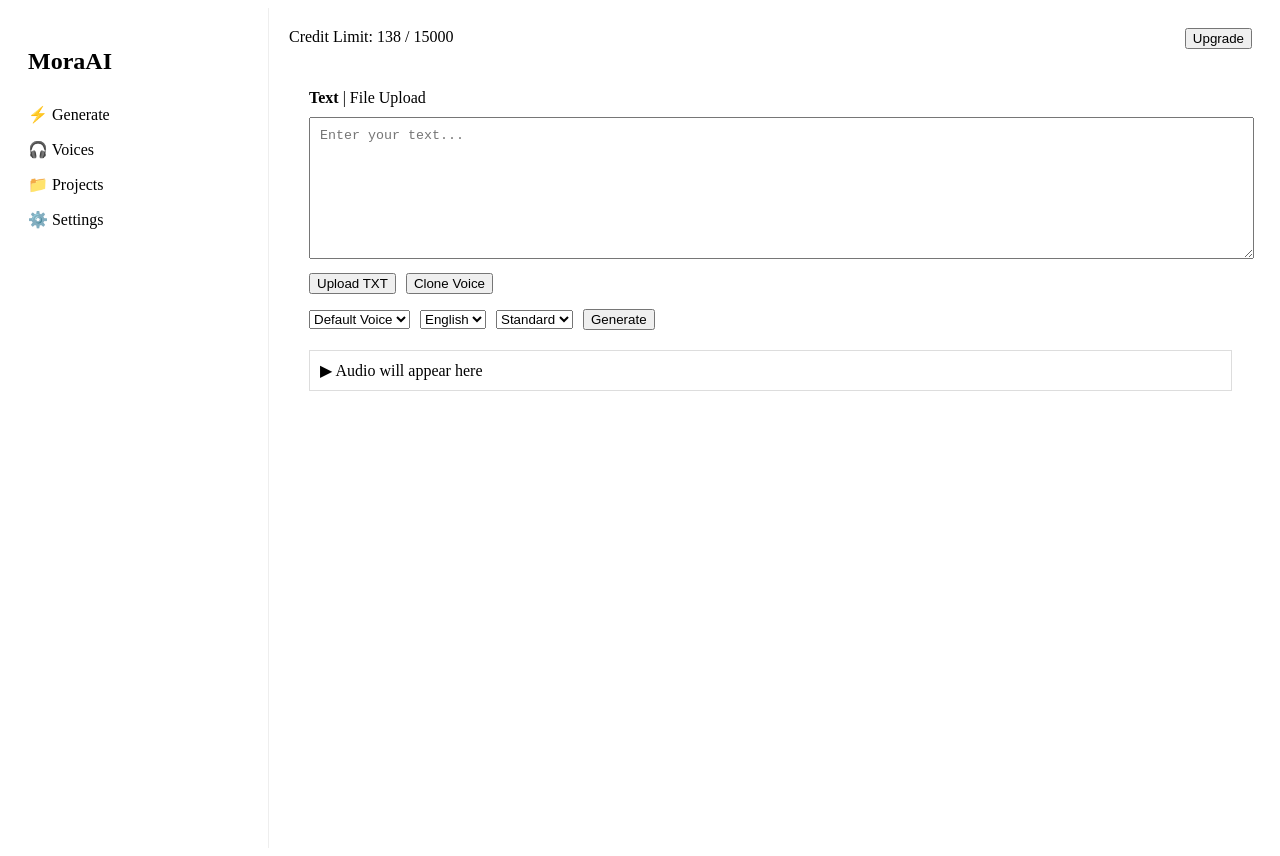
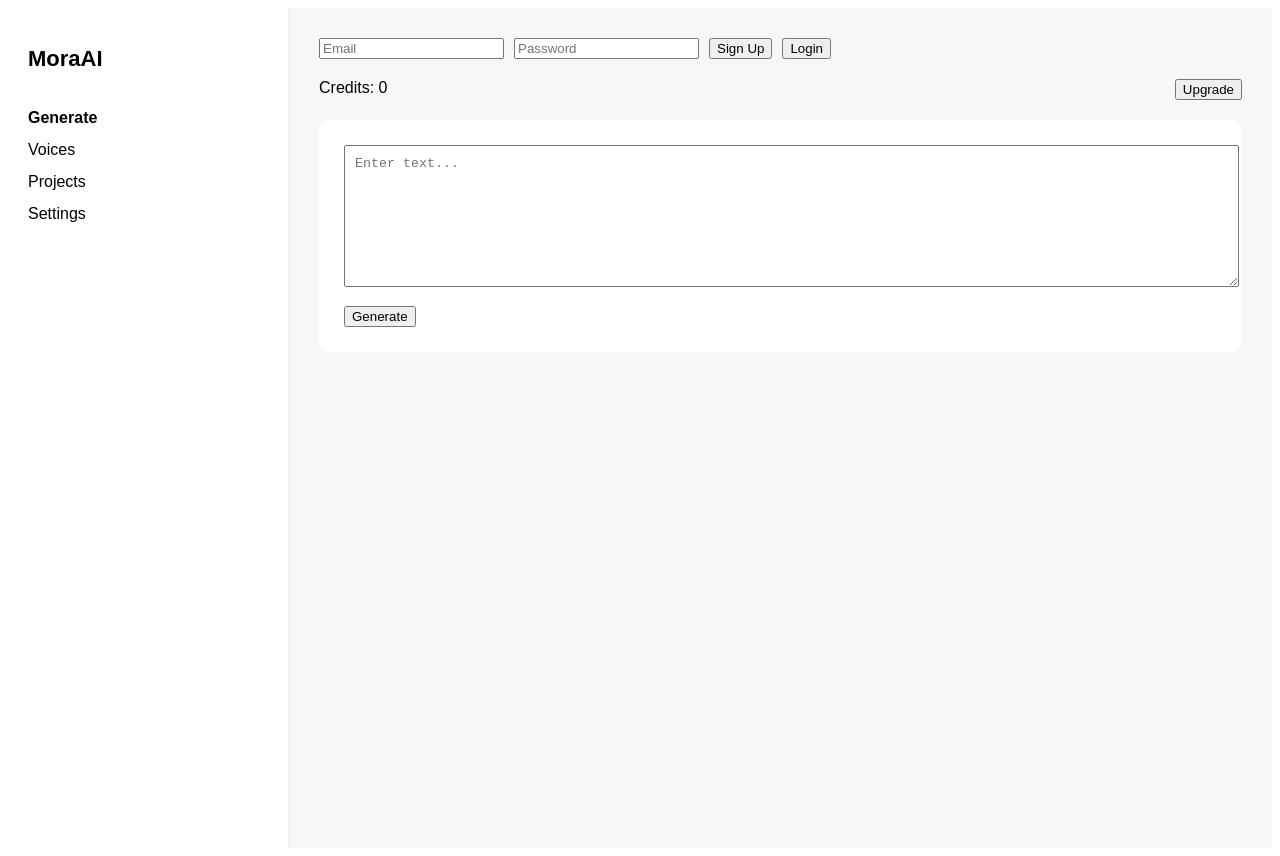
Before and after one commit to goswamimohit787916-rgb/MoraAI, a Next.js app: page / in a window 1280 px wide. Built offline with nearby package versions, Linux system fonts and the light colour scheme.

Commit message:
Update page.js

```diff
--- a/app/page.js
+++ b/app/page.js
@@ -1,17 +1,138 @@
 "use client";
 
-import { useState } from "react";
-import Sidebar from "../components/Sidebar";
+import { useState, useEffect } from "react";
+import axios from "axios";
+
+const API = "https://backend.goswamimohit787916.workers.dev";
 
 export default function Home() {
+  const [email, setEmail] = useState("");
+  const [password, setPassword] = useState("");
   const [text, setText] = useState("");
+  const [audio, setAudio] = useState("");
+  const [credits, setCredits] = useState(0);
+  const [status, setStatus] = useState("");
+
+  // ================= AUTH =================
+  async function signup() {
+    setStatus("Creating...");
+
+    try {
+      const res = await axios.post(API + "/signup", {
+        email,
+        password
+      });
+
+      if (res.data.ok) {
+        setStatus("Account created");
+      } else {
+        setStatus(res.data.error);
+      }
+    } catch {
+      setStatus("Error");
+    }
+  }
+
+  async function login() {
+    setStatus("Logging in...");
+
+    try {
+      const res = await axios.post(API + "/login", {
+        email,
+        password
+      });
+
+      if (res.data.ok) {
+        localStorage.setItem("uid", res.data.uid);
+        setStatus("Logged in");
+        loadUser();
+      } else {
+        setStatus("Invalid login");
+      }
+    } catch {
+      setStatus("Error");
+    }
+  }
+
+  // ================= USER =================
+  async function loadUser() {
+    const uid = localStorage.getItem("uid");
+    if (!uid) return;
+
+    const res = await axios.get(API + "/user?uid=" + uid);
+    setCredits(res.data.user?.credits || 0);
+  }
+
+  // ================= GENERATE =================
+  async function generate() {
+    if (!text) {
+      alert("Enter text");
+      return;
+    }
+
+    const res = await axios.post(API + "/generate", {
+      text,
+      voice: "default"
+    });
+
+    if (res.data.ok) {
+      setAudio(res.data.audio);
+    } else {
+      alert("Error");
+    }
+  }
+
+  useEffect(() => {
+    loadUser();
+  }, []);
 
   return (
-    <div style={{ display: "flex" }}>
+    <div style={{ display: "flex", fontFamily: "Arial" }}>
 
-      <Sidebar />
+      {/* SIDEBAR */}
+      <div style={{
+        width: "240px",
+        height: "100vh",
+        background: "#fff",
+        borderRight: "1px solid #eee",
+        padding: "20px"
+      }}>
+        <h2 style={{ fontSize: "22px" }}>MoraAI</h2>
 
-      <div style={{ flex: 1, padding: "20px" }}>
+        <div style={{ marginTop: "30px", lineHeight: "2" }}>
+          <div><b>Generate</b></div>
+          <div>Voices</div>
+          <div>Projects</div>
+          <div>Settings</div>
+        </div>
+      </div>
+
+      {/* MAIN */}
+      <div style={{ flex: 1, padding: "30px", background: "#f7f7f7" }}>
+
+        {/* AUTH */}
+        <div style={{ marginBottom: "20px" }}>
+          <input
+            placeholder="Email"
+            onChange={(e) => setEmail(e.target.value)}
+          />
+          <input
+            placeholder="Password"
+            type="password"
+            onChange={(e) => setPassword(e.target.value)}
+            style={{ marginLeft: "10px" }}
+          />
+
+          <button onClick={signup} style={{ marginLeft: "10px" }}>
+            Sign Up
+          </button>
+
+          <button onClick={login} style={{ marginLeft: "10px" }}>
+            Login
+          </button>
+
+          <p>{status}</p>
+        </div>
 
         {/* TOP BAR */}
         <div style={{
@@ -19,25 +140,20 @@
           justifyContent: "space-between",
           marginBottom: "20px"
         }}>
-          <div>Credit Limit: 138 / 15000</div>
+          <div>Credits: {credits}</div>
           <button>Upgrade</button>
         </div>
 
-        {/* MAIN BOX */}
+        {/* MAIN CARD */}
         <div style={{
           background: "#fff",
-          padding: "20px",
-          borderRadius: "10px"
+          padding: "25px",
+          borderRadius: "12px"
         }}>
 
-          {/* TABS */}
-          <div style={{ marginBottom: "10px" }}>
-            <b>Text</b> | File Upload
-          </div>
-
-          {/* TEXT AREA */}
+          {/* TEXT */}
           <textarea
-            placeholder="Enter your text..."
+            placeholder="Enter text..."
             style={{
               width: "100%",
               height: "120px",
@@ -46,40 +162,22 @@
             onChange={(e) => setText(e.target.value)}
           />
 
-          {/* BUTTONS */}
-          <div style={{ marginTop: "10px" }}>
-            <button>Upload TXT</button>
-            <button style={{ marginLeft: "10px" }}>
-              Clone Voice
-            </button>
-          </div>
-
           {/* CONTROLS */}
           <div style={{ marginTop: "15px" }}>
-            <select><option>Default Voice</option></select>
-            <select style={{ marginLeft: "10px" }}>
-              <option>English</option>
-            </select>
-            <select style={{ marginLeft: "10px" }}>
-              <option>Standard</option>
-            </select>
-
-            <button style={{ marginLeft: "10px" }}>
+            <button onClick={generate}>
               Generate
             </button>
           </div>
 
           {/* AUDIO */}
-          <div style={{
-            marginTop: "20px",
-            padding: "10px",
-            border: "1px solid #ddd"
-          }}>
-            ▶ Audio will appear here
-          </div>
+          {audio && (
+            <div style={{ marginTop: "20px" }}>
+              <audio controls src={audio}></audio>
+            </div>
+          )}
 
         </div>
       </div>
     </div>
   );
-}
+          }
```
